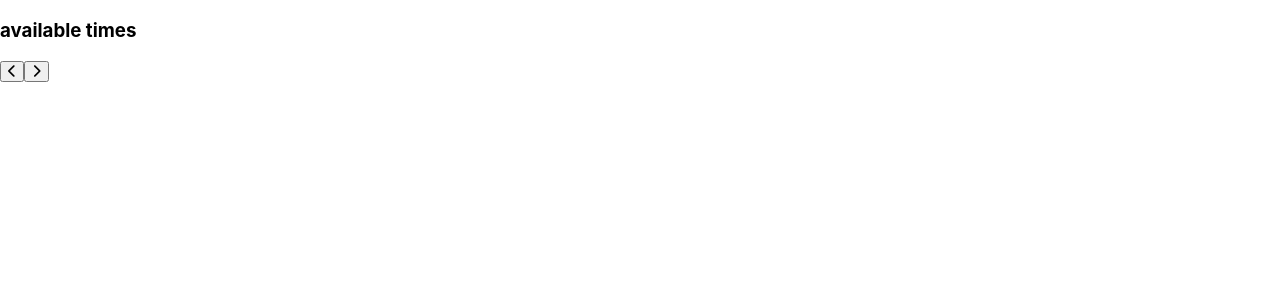
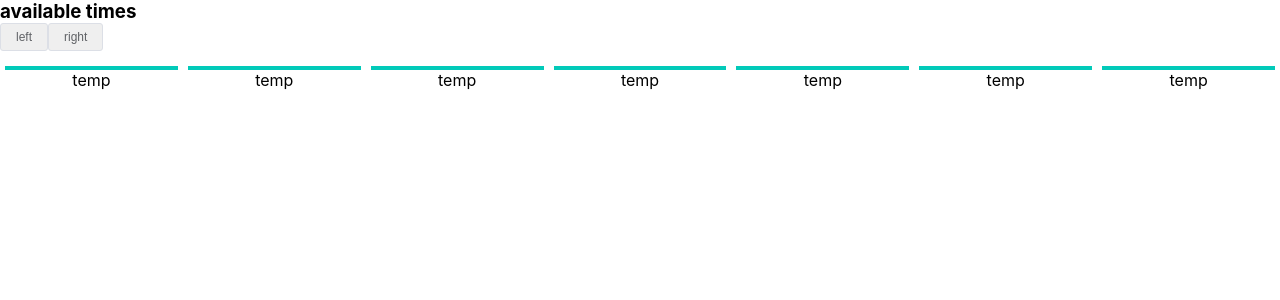
Before and after one commit to YenHungLai/amazingtalker-test, a React (Create React App) app: page / in a window 1280 px wide. Shown: the top 300 px of the page. Built offline with nearby package versions, Linux system fonts and the light colour scheme; no server answers.

Commit message:
Set up data flow

```diff
--- a/public/index.html
+++ b/public/index.html
@@ -8,37 +8,13 @@
   <meta name="theme-color" content="#000000" />
   <meta name="description" content="Web site created using create-react-app" />
   <link rel="apple-touch-icon" href="%PUBLIC_URL%/logo192.png" />
-  <!--
-      manifest.json provides metadata used when your web app is installed on a
-      user's mobile device or desktop. See https://developers.google.com/web/fundamentals/web-app-manifest/
-    -->
   <link rel="manifest" href="%PUBLIC_URL%/manifest.json" />
-  <!--
-      Notice the use of %PUBLIC_URL% in the tags above.
-      It will be replaced with the URL of the `public` folder during the build.
-      Only files inside the `public` folder can be referenced from the HTML.
-
-      Unlike "/favicon.ico" or "favicon.ico", "%PUBLIC_URL%/favicon.ico" will
-      work correctly both with client-side routing and a non-root public URL.
-      Learn how to configure a non-root public URL by running `npm run build`.
-    -->
-  <script src="https://kit.fontawesome.com/aff0d68d46.js" crossorigin="anonymous"></script>
   <title>AmazingTalker</title>
 </head>
 
 <body>
   <noscript>You need to enable JavaScript to run this app.</noscript>
   <div id="root"></div>
-  <!--
-      This HTML file is a template.
-      If you open it directly in the browser, you will see an empty page.
-
-      You can add webfonts, meta tags, or analytics to this file.
-      The build step will place the bundled scripts into the <body> tag.
-
-      To begin the development, run `npm start` or `yarn start`.
-      To create a production bundle, use `npm run build` or `yarn build`.
-    -->
 </body>
 
 </html>
--- a/src/App.jsx
+++ b/src/App.jsx
@@ -1,11 +1,21 @@
 import React from 'react';
+import useScheduleData from './hooks/useScheduleData';
+import { getFirstSunday } from './helpers';
 // Components
 import Header from './components/Header/Header';
+import Schedule from './components/Schedule/Schedule';
+import { useState } from 'react';
 
 const App = () => {
+	const [curSunday, setCurSunday] = useState({ ...getFirstSunday() });
+	const scheduleData = useScheduleData(curSunday);
+	console.log(curSunday);
+	console.log(scheduleData);
+
 	return (
 		<div>
-			<Header />
+			<Header setCurSunday={setCurSunday} />
+			<Schedule scheduleData={scheduleData} />
 		</div>
 	);
 };
--- /dev/null
+++ b/src/components/Column/Column.css
@@ -0,0 +1,7 @@
+.column-container {
+	width: 600px;
+	height: 80px;
+	border-top: 4px solid #02cab9;
+	margin: 0 5px;
+	text-align: center;
+}
--- /dev/null
+++ b/src/components/Column/Column.jsx
@@ -0,0 +1,12 @@
+import React from 'react'
+import './Column.css'
+
+const Column = () => {
+    return (
+        <div className='column-container'>
+           temp
+        </div>
+    )
+}
+
+export default Column
--- a/src/components/Controls/Controls.css
+++ b/src/components/Controls/Controls.css
@@ -0,0 +1,15 @@
+.controls-container button {
+	line-height: 1;
+	cursor: pointer;
+	color: #606266;
+	outline: none;
+	padding: 7px 15px;
+	font-size: 12px;
+	border-radius: 3px;
+	border: 1px solid #dcdfe6;
+}
+
+.controls-container button:hover {
+	color: #02cab9;
+	border-color: rgba(2, 202, 185, 0.95);
+}
--- a/src/components/Controls/Controls.jsx
+++ b/src/components/Controls/Controls.jsx
@@ -1,13 +1,27 @@
 import React from 'react';
+import './Controls.css';
 
-const Controls = () => {
+const Controls = ({ setCurSunday }) => {
+	const handleClick = (e) => {
+		if (e.target.id === 'left')
+			setCurSunday((prevState) => ({
+				...prevState,
+				date: prevState.date - 7,
+			}));
+		else
+			setCurSunday((prevState) => ({
+				...prevState,
+				date: prevState.date + 7,
+			}));
+	};
+
 	return (
 		<div className='controls-container'>
-			<button className='left'>
-				<i class='fas fa-chevron-left'></i>
+			<button id='left' onClick={handleClick}>
+				left
 			</button>
-			<button className='right'>
-				<i class='fas fa-chevron-right'></i>
+			<button id='right' onClick={handleClick}>
+				right
 			</button>
 		</div>
 	);
--- a/src/components/Header/Header.jsx
+++ b/src/components/Header/Header.jsx
@@ -2,11 +2,11 @@ import React from 'react';
 // Components
 import Controls from '../Controls/Controls';
 
-const Header = () => {
+const Header = ({ setCurSunday }) => {
 	return (
 		<div className='header-container'>
 			<h3 className='title'>available times</h3>
-			<Controls />
+			<Controls setCurSunday={setCurSunday} />
 			<time dateTime=''></time>
 			<div className='timezone-info'></div>
 		</div>
--- /dev/null
+++ b/src/components/Schedule/Schedule.css
@@ -0,0 +1,4 @@
+.schedule-container {
+	display: flex;
+	margin: 15px 0;
+}
--- a/src/components/Schedule/Schedule.jsx
+++ b/src/components/Schedule/Schedule.jsx
@@ -1,11 +1,20 @@
-import React from 'react'
+import React from 'react';
+import './Schedule.css';
+// Components
+import Column from '../Column/Column';
 
-const Schedule = () => {
-    return (
-        <div className='schedule-container'>
+const Schedule = ({ scheduleData }) => {
+	return (
+		<div className='schedule-container'>
+			<Column />
+			<Column />
+			<Column />
+			<Column />
+			<Column />
+			<Column />
+			<Column />
+		</div>
+	);
+};
 
-        </div>
-    )
-}
-
-export default Schedule
+export default Schedule;
--- a/src/helpers.js
+++ b/src/helpers.js
@@ -0,0 +1,23 @@
+export const getFirstSunday = () => {
+	const today = new Date();
+	const year = today.getFullYear();
+	const month = today.getMonth() + 1;
+	const date = today.getDate() - today.getDay();
+	return {
+		year,
+		month,
+		date,
+	};
+};
+
+export const getDateInfo = (dateString) => {
+	const dateObj = new Date(dateString);
+	const year = dateObj.getFullYear();
+	const month = dateObj.getMonth() + 1;
+	const date = dateObj.getDate();
+	return {
+		year,
+		month,
+		date,
+	};
+};
--- /dev/null
+++ b/src/hooks/useScheduleData.js
@@ -0,0 +1,20 @@
+import { useState } from 'react';
+import { useEffect } from 'react';
+
+const useScheduleData = ({ year, month, date }) => {
+	const [state, setState] = useState();
+
+	useEffect(() => {
+		fetch(
+			`https://cors-anywhere.herokuapp.com/https://api.amazingtalker.com/v1/guest/teachers/amy-estrada/schedule?started_at=${year}-${month}-${date}T06%253A00%253A00.000Z`
+		)
+			.then((res) => res.json())
+			.then((data) => {
+				setState(data);
+			});
+	}, [year, month, date]);
+
+	return state;
+};
+
+export default useScheduleData;
--- a/src/index.css
+++ b/src/index.css
@@ -1,13 +1,18 @@
+* {
+	margin: 0;
+	padding: 0;
+	box-sizing: border-box;
+}
+
 body {
-  margin: 0;
-  font-family: -apple-system, BlinkMacSystemFont, 'Segoe UI', 'Roboto', 'Oxygen',
-    'Ubuntu', 'Cantarell', 'Fira Sans', 'Droid Sans', 'Helvetica Neue',
-    sans-serif;
-  -webkit-font-smoothing: antialiased;
-  -moz-osx-font-smoothing: grayscale;
+	font-family: -apple-system, BlinkMacSystemFont, 'Segoe UI', 'Roboto',
+		'Oxygen', 'Ubuntu', 'Cantarell', 'Fira Sans', 'Droid Sans',
+		'Helvetica Neue', sans-serif;
+	-webkit-font-smoothing: antialiased;
+	-moz-osx-font-smoothing: grayscale;
 }
 
 code {
-  font-family: source-code-pro, Menlo, Monaco, Consolas, 'Courier New',
-    monospace;
+	font-family: source-code-pro, Menlo, Monaco, Consolas, 'Courier New',
+		monospace;
 }
```
